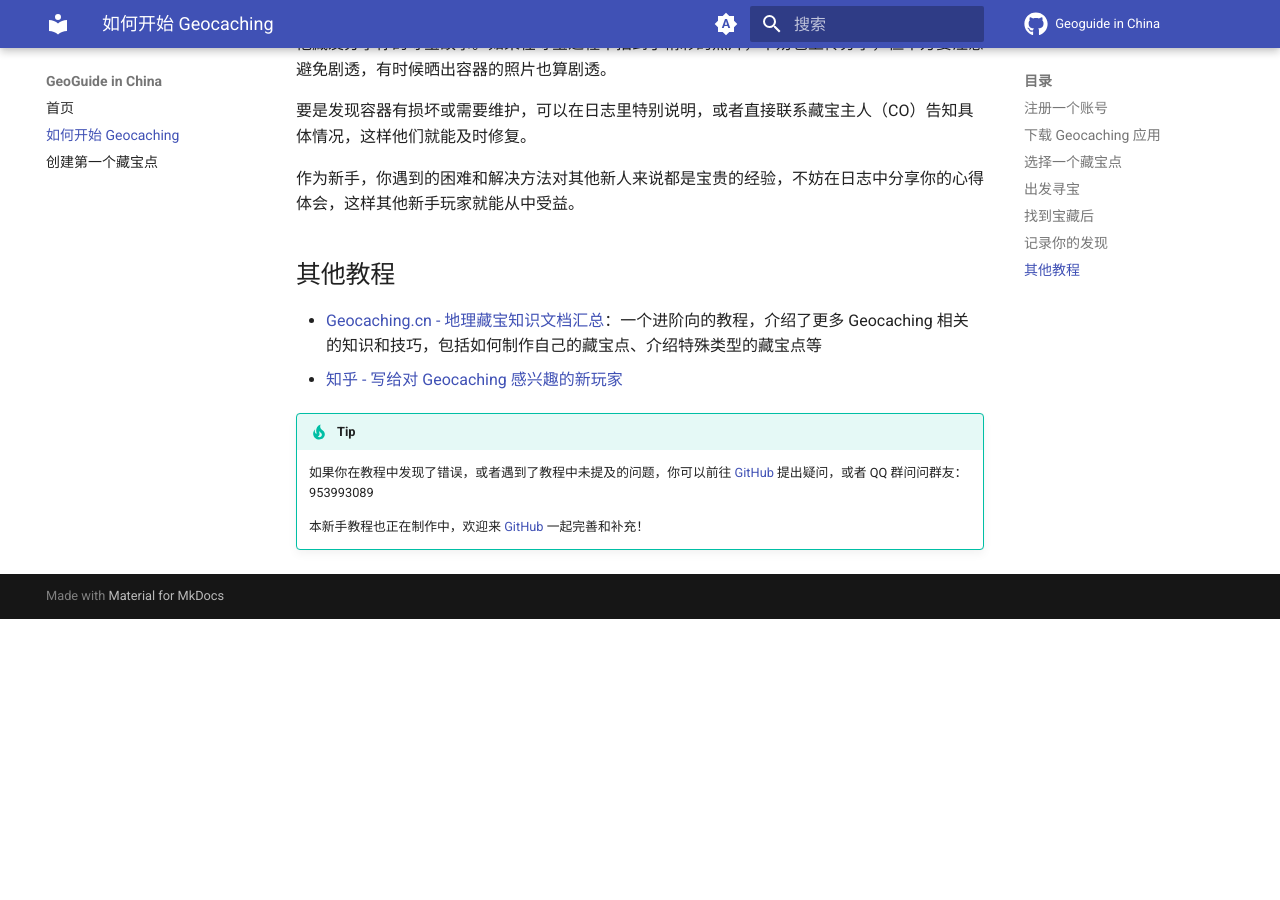
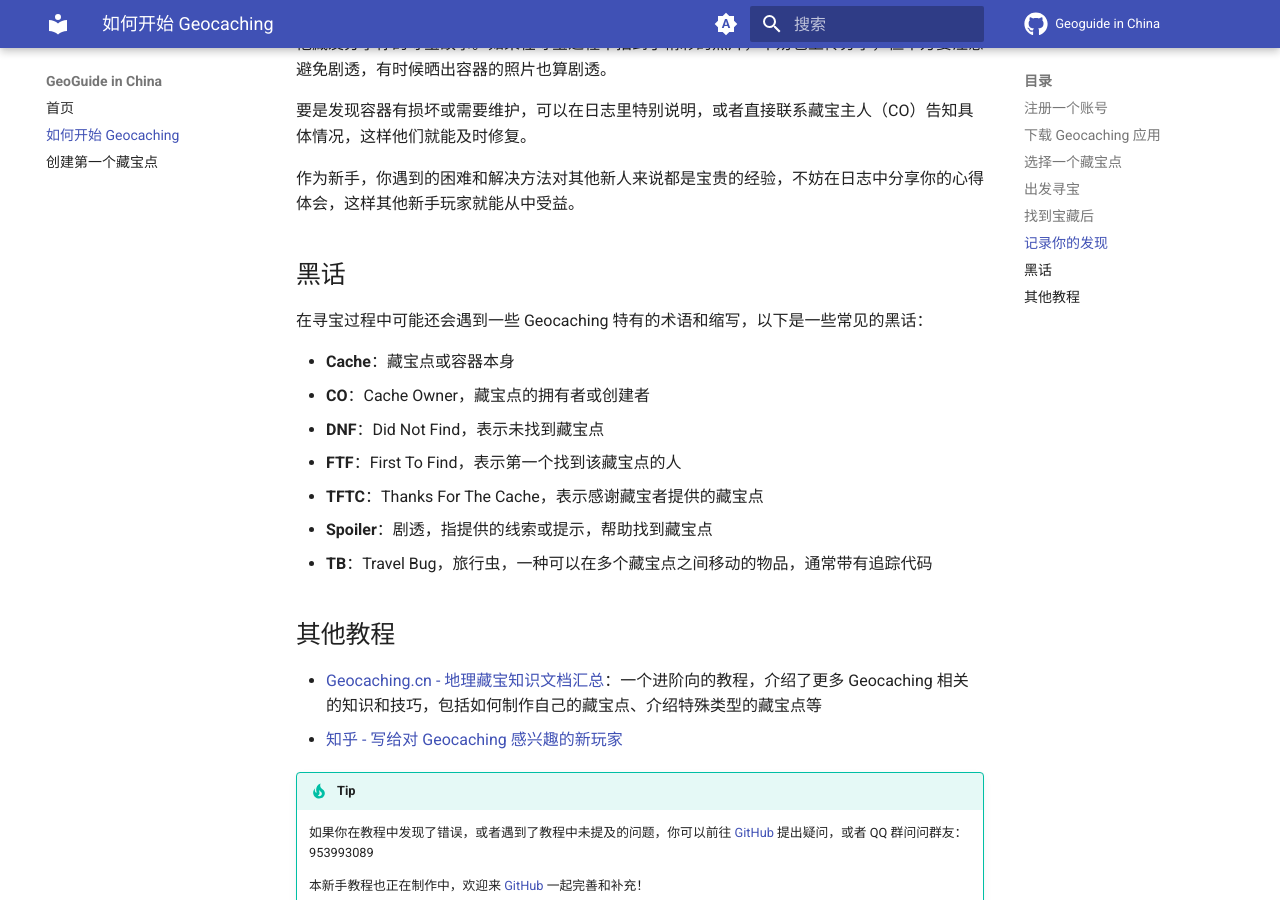
Before and after one commit to Konano/geoguide-in-china, an MkDocs documentation site: the page built from docs/getting-started.md, in a window 1280 px wide and 900 px high, scrolled down 2900 px. Built offline with MkDocs 1.6.1 and Material for MkDocs 9.7.7, drawn with Linux system fonts in a browser that asks for light colours; comment, search, counter and statistics services are not loaded; before the commit the page ends 3519 px from its top, so only the background shows below that.

Commit message:
继续补充注册可能遇到的问题

```diff
--- a/docs/getting-started.md
+++ b/docs/getting-started.md
@@ -16,6 +16,12 @@
     - **使用 VPN**：如果你有科学上网的条件，可以尝试开启 VPN，然后重新访问注册页面。
     - **切换网络环境**：切换网络（例如从 Wi-Fi 换成移动蜂窝数据）有时也能解决问题。
     - <del>实在不行，还可以找有条件的人帮忙注册。</del>
+
+    如果你能看到下方完整的注册表格和验证码，说明问题已经解决了！
+
+    <div align="center">
+        ![CAPTCHA 成功界面](./imgs/captcha_success.png)
+    </div>
 
 ## 下载 Geocaching 应用
 
@@ -97,6 +103,18 @@
 
 作为新手，你遇到的困难和解决方法对其他新人来说都是宝贵的经验，不妨在日志中分享你的心得体会，这样其他新手玩家就能从中受益。
 
+## 黑话
+
+在寻宝过程中可能还会遇到一些 Geocaching 特有的术语和缩写，以下是一些常见的黑话：
+
+- **Cache**：藏宝点或容器本身
+- **CO**：Cache Owner，藏宝点的拥有者或创建者
+- **DNF**：Did Not Find，表示未找到藏宝点
+- **FTF**：First To Find，表示第一个找到该藏宝点的人
+- **TFTC**：Thanks For The Cache，表示感谢藏宝者提供的藏宝点
+- **Spoiler**：剧透，指提供的线索或提示，帮助找到藏宝点
+- **TB**：Travel Bug，旅行虫，一种可以在多个藏宝点之间移动的物品，通常带有追踪代码
+
 ## 其他教程
 
 - [Geocaching.cn - 地理藏宝知识文档汇总](https://www.geocaching.cn/courses/)：一个进阶向的教程，介绍了更多 Geocaching 相关的知识和技巧，包括如何制作自己的藏宝点、介绍特殊类型的藏宝点等
```
Also changed, not shown: other parts of docs/getting-started.md (+2 -2 lines), docs/imgs/captcha_success.png (added).
